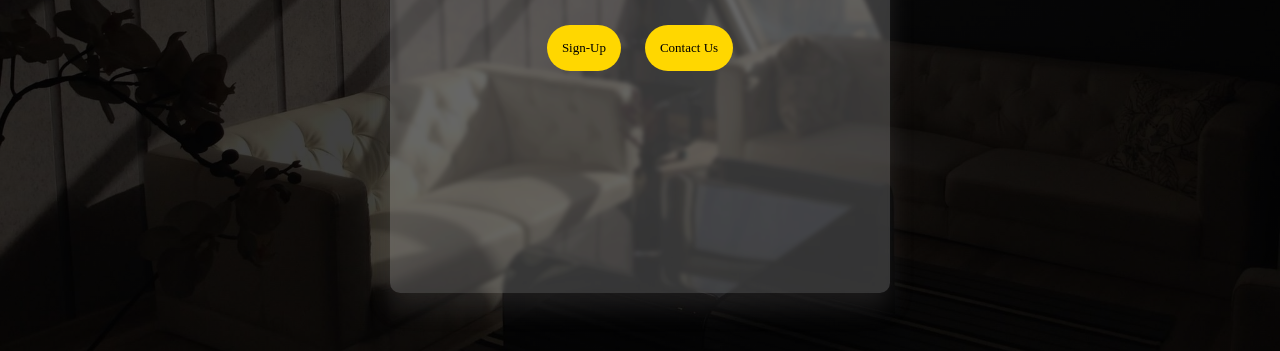
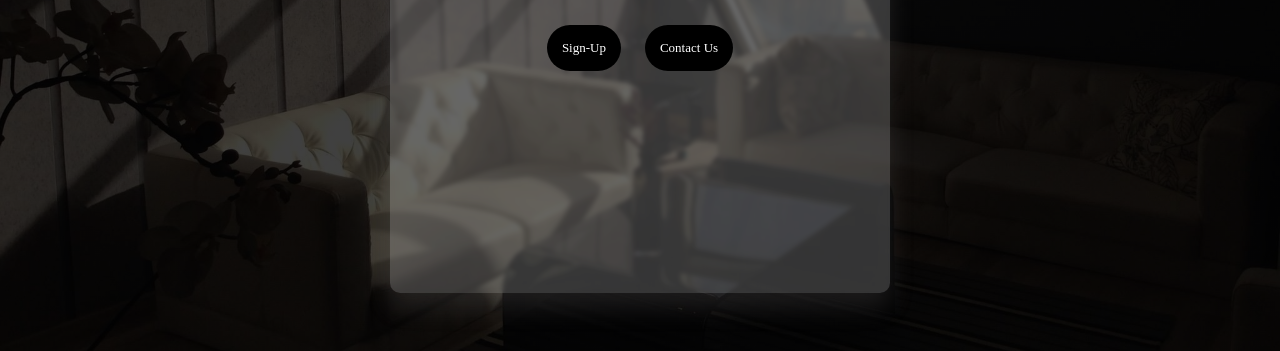
Before and after one commit to KieranWake/mini-projects-2, a plain HTML site: page project-1/index.html in a window 1280 px wide. Shown: the part 449-800 px from the top of the page. Drawn offline with Linux system fonts and the light colour scheme.

```diff
--- a/project-1/css/style.css
+++ b/project-1/css/style.css
@@ -65,11 +65,18 @@
 .main-content button {
     margin: 10px;
     padding: 15px;
-    background-color: gold;;
-    border: 2px gold;
+    color: #fff;
+    background-color: black;
+    border: 2px #fff;
     border-radius: 100px;
     font-size: 13px;
     font-weight: 510;
+    cursor: pointer;
+    transition: 2.5s;
+}
 
-
+button:hover {
+    background-color: gold;
+    color: black;
+    box-shadow: 0 0 10px gold, 0 0 25px gold, 0 0 60px gold;
 }
```
